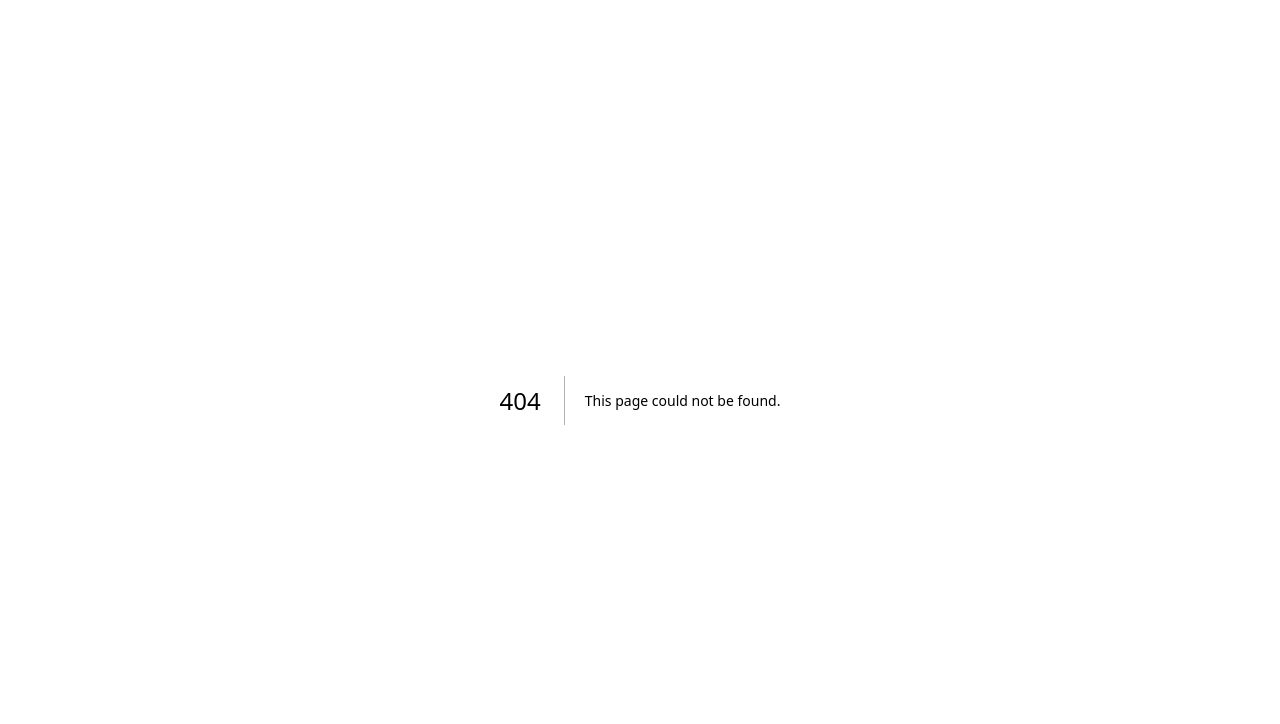
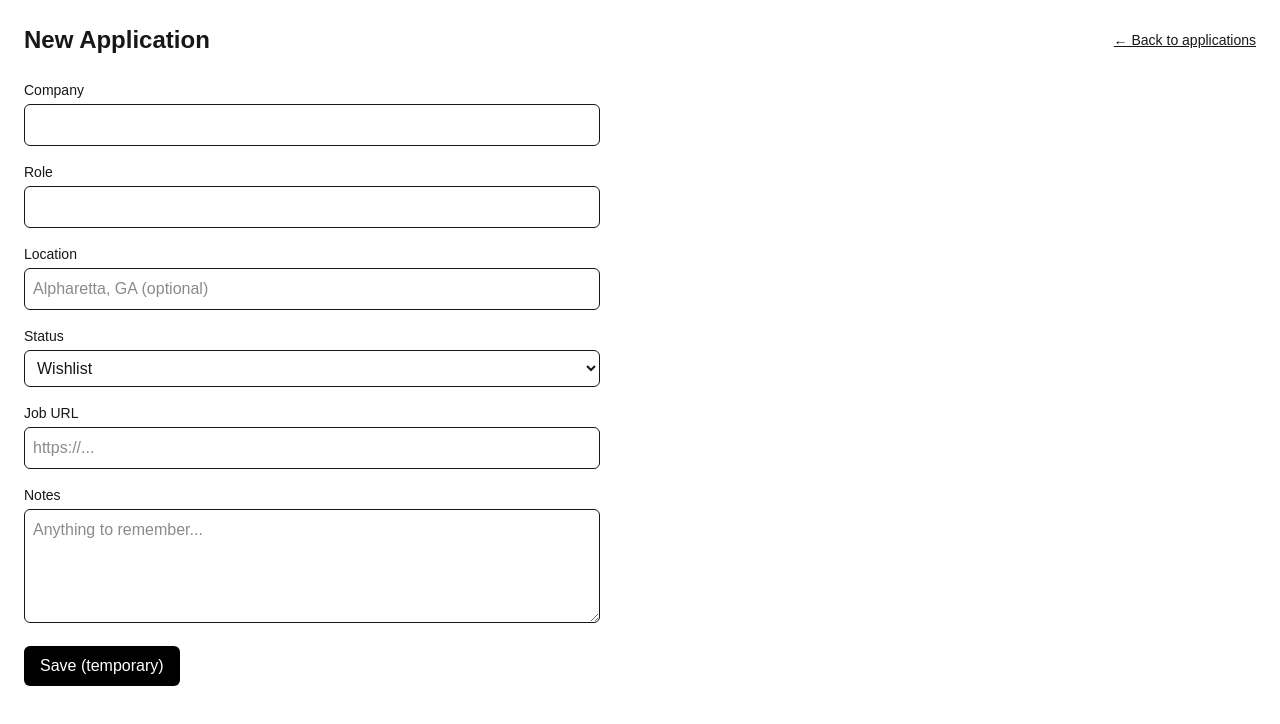
Before and after one commit to jayshri/job-application-tracker, a Next.js app: page /applications/new in a window 1280 px wide. Before the commit this address had no page. Shown: the top 724 px of the page. Built offline with nearby package versions, Linux system fonts and the light colour scheme.

Commit message:
feat: add new application form page

```diff
--- /dev/null
+++ b/app/applications/new/page.tsx
@@ -0,0 +1,124 @@
+"use client";
+
+import Link from "next/link";
+import { useState } from "react";
+import { ApplicationStatus } from "../../../lib/types";
+
+const STATUSES: ApplicationStatus[] = [
+  "Wishlist",
+  "Applied",
+  "Recruiter Screen",
+  "Interviewing",
+  "Offer",
+  "Rejected",
+  "Archived",
+];
+
+export default function NewApplicationPage() {
+  const [companyName, setCompanyName] = useState("");
+  const [roleTitle, setRoleTitle] = useState("");
+  const [location, setLocation] = useState("");
+  const [status, setStatus] = useState<ApplicationStatus>("Wishlist");
+  const [jobUrl, setJobUrl] = useState("");
+  const [notes, setNotes] = useState("");
+
+  const handleSubmit = (e: React.FormEvent) => {
+    e.preventDefault();
+
+    console.log({
+      companyName,
+      roleTitle,
+      location,
+      status,
+      jobUrl,
+      notes,
+    });
+  };
+
+  return (
+    <main className="min-h-screen p-6">
+      <div className="flex items-center justify-between">
+        <h1 className="text-2xl font-bold">New Application</h1>
+
+        <Link href="/applications" className="text-sm underline">
+          ← Back to applications
+        </Link>
+      </div>
+
+      <form onSubmit={handleSubmit} className="mt-6 max-w-xl space-y-4">
+        <div>
+          <label className="block text-sm font-medium">Company</label>
+          <input
+            className="mt-1 w-full rounded-md border p-2"
+            value={companyName}
+            onChange={(e) => setCompanyName(e.target.value)}
+            required
+          />
+        </div>
+
+        <div>
+          <label className="block text-sm font-medium">Role</label>
+          <input
+            className="mt-1 w-full rounded-md border p-2"
+            value={roleTitle}
+            onChange={(e) => setRoleTitle(e.target.value)}
+            required
+          />
+        </div>
+
+        <div>
+          <label className="block text-sm font-medium">Location</label>
+          <input
+            className="mt-1 w-full rounded-md border p-2"
+            value={location}
+            onChange={(e) => setLocation(e.target.value)}
+            placeholder="Alpharetta, GA (optional)"
+          />
+        </div>
+
+        <div>
+          <label className="block text-sm font-medium">Status</label>
+          <select
+            className="mt-1 w-full rounded-md border p-2"
+            value={status}
+            onChange={(e) => setStatus(e.target.value as ApplicationStatus)}
+          >
+            {STATUSES.map((s) => (
+              <option key={s} value={s}>
+                {s}
+              </option>
+            ))}
+          </select>
+        </div>
+
+        <div>
+          <label className="block text-sm font-medium">Job URL</label>
+          <input
+            className="mt-1 w-full rounded-md border p-2"
+            value={jobUrl}
+            onChange={(e) => setJobUrl(e.target.value)}
+            placeholder="https://..."
+          />
+        </div>
+
+        <div>
+          <label className="block text-sm font-medium">Notes</label>
+          <textarea
+            className="mt-1 w-full rounded-md border p-2"
+            value={notes}
+            onChange={(e) => setNotes(e.target.value)}
+            rows={4}
+            placeholder="Anything to remember..."
+          />
+        </div>
+
+        <button
+          type="submit"
+          className="rounded-md bg-black px-4 py-2 text-white"
+        >
+          Save (temporary)
+        </button>
+      </form>
+    </main>
+  );
+}
--- a/app/applications/page.tsx
+++ b/app/applications/page.tsx
@@ -16,7 +16,12 @@ export default function ApplicationsPage() {
     <main className="min-h-screen p-6">
       <div className="flex items-center justify-between">
         <h1 className="text-2xl font-bold">Applications</h1>
-
+        <Link
+          href="/applications/new"
+          className="rounded-md bg-black px-3 py-2 text-sm text-white"
+        >
+          + New
+        </Link>
         <Link href="/" className="text-sm underline">
           ← Back to dashboard
         </Link>
```
